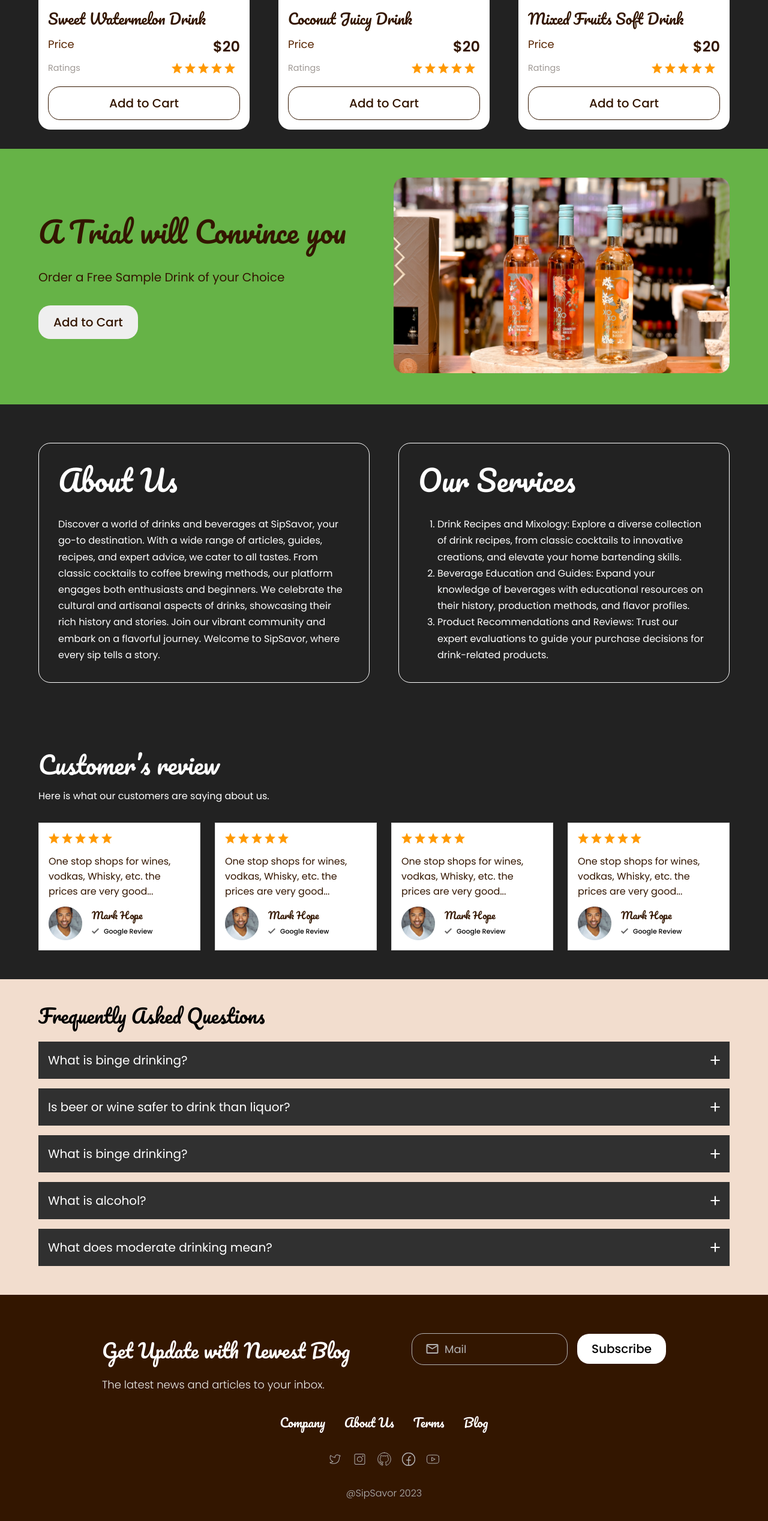
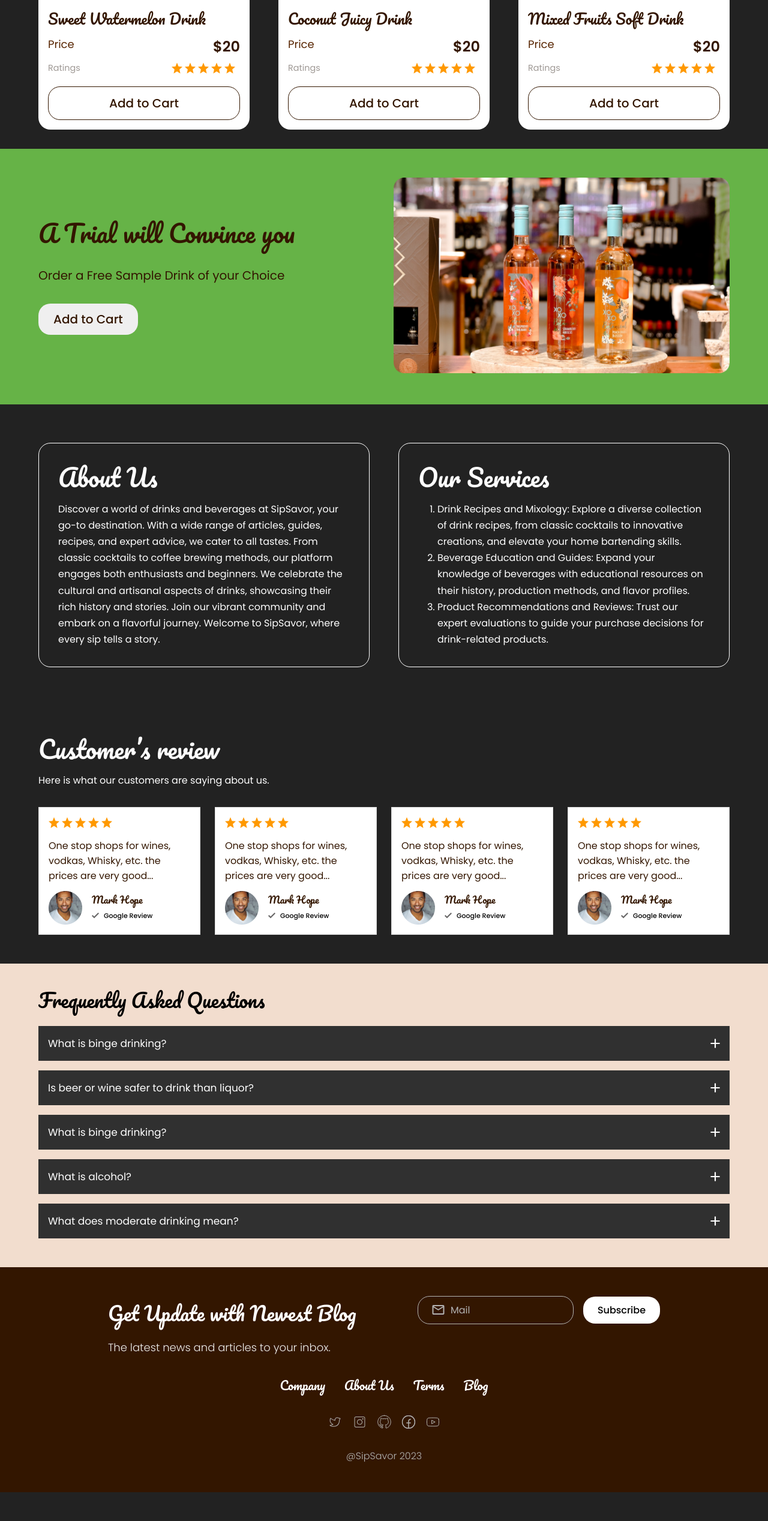
Before and after one commit to Prosperedafe/sip, a React (Vite) app: page / in a window 1280 px wide. Shown: the part 2694-5229 px from the top of the page at 60% size. After the commit the page ends 5181 px from the top, so only its background shows below. Built offline with nearby package versions, Linux system fonts and the light colour scheme.

Commit message:
changed sizes for mobie screens

```diff
--- a/src/styles/components/faq.scss
+++ b/src/styles/components/faq.scss
@@ -55,7 +55,7 @@
 
             summary {
                 cursor: pointer;
-                font-size: calc($base + 4px);
+                font-size: calc($base + 1px);
                 display: flex;
                 justify-content: space-between;
                 align-items: center;
@@ -74,6 +74,7 @@
 
             >p {
                 margin-top: $base;
+                font-size: $sm;
             }
         }
     }
--- a/src/styles/components/footer.scss
+++ b/src/styles/components/footer.scss
@@ -1,7 +1,11 @@
 footer {
     background: $brown100;
-    padding: calc($big * 2) $p-fluid;
+    padding: calc($big * 1.5) $p-fluid;
     overflow: hidden;
+
+    @media (max-width:700px) {
+        padding: $big $p-fluid;
+    }
 
     .newsletter {
         display: flex;
@@ -19,6 +23,11 @@ footer {
             font-family: $pacifico;
             font-weight: 400;
             margin-bottom: $base;
+
+            @media (max-width:1000px) {
+                text-align: center;
+                font-size: $md;
+            }
         }
 
         p {
@@ -26,6 +35,11 @@ footer {
             font-family: $poppins;
             font-size: calc($base + 2px);
             font-weight: 300;
+
+            @media (max-width:1000px) {
+                text-align: center;
+                font-size: $base;
+            }
         }
 
         form {
@@ -46,11 +60,11 @@ footer {
                 }
 
                 input {
-                    padding: 12px 24px 12px 54px;
+                    padding: 10px 24px 10px 54px;
                     border-radius: 20px;
                     border: 1px solid hsla(26, 0%, 70%, 1);
                     background: transparent;
-                    font-size: calc($base + 2px);
+                    font-size: $base;
                     font-family: $poppins;
                     color: $light100;
                     width: 100%;
@@ -72,7 +86,7 @@ footer {
                 border: none;
                 padding: 10px 24px 10px 24px;
                 font-family: $poppins;
-                font-size: calc($base + 4px);
+                font-size: $base;
                 font-weight: 500;
             }
         }
--- a/src/styles/pages/home.scss
+++ b/src/styles/pages/home.scss
@@ -101,7 +101,7 @@
         }
 
         h2 {
-            font-size: 3rem;
+            font-size: 2.5rem;
             font-family: $pacifico;
             font-weight: 400;
             line-height: 1.2;
@@ -117,11 +117,28 @@
             font-family: $poppins;
             border-radius: 20px;
             border: 1px solid transparent;
-            padding: 12px 24px;
+            padding: 10px 24px;
             font-size: 1.25rem;
             font-weight: 500;
             color: inherit;
             margin-top: $big;
+        }
+
+        @media (max-width: 480px) {
+
+            h2 {
+                font-size: 1.8rem;
+                margin-bottom: $base;
+            }
+
+            p {
+                font-size: $base;
+            }
+
+            button {
+                font-size: $base;
+                margin-top: $base;
+            }
         }
 
         figure {
@@ -145,16 +162,12 @@
             border-radius: 20px;
             padding: $big;
 
-            @media (max-width: 400px) {
-                padding: $base;
-            }
-
             h2 {
-                font-size: 3rem;
+                font-size: 2.5rem;
                 font-family: $pacifico;
                 font-weight: 400;
                 line-height: 1.2;
-                margin-bottom: $big;
+                margin-bottom: $base;
             }
 
             p,
@@ -167,6 +180,15 @@
                 list-style: numeric;
                 margin-left: $big;
             }
+
+            @media (max-width: 480px) {
+                padding: $base;
+
+                h2 {
+                    font-size: 1.8rem;
+                }
+            }
+
         }
     }
 
```
